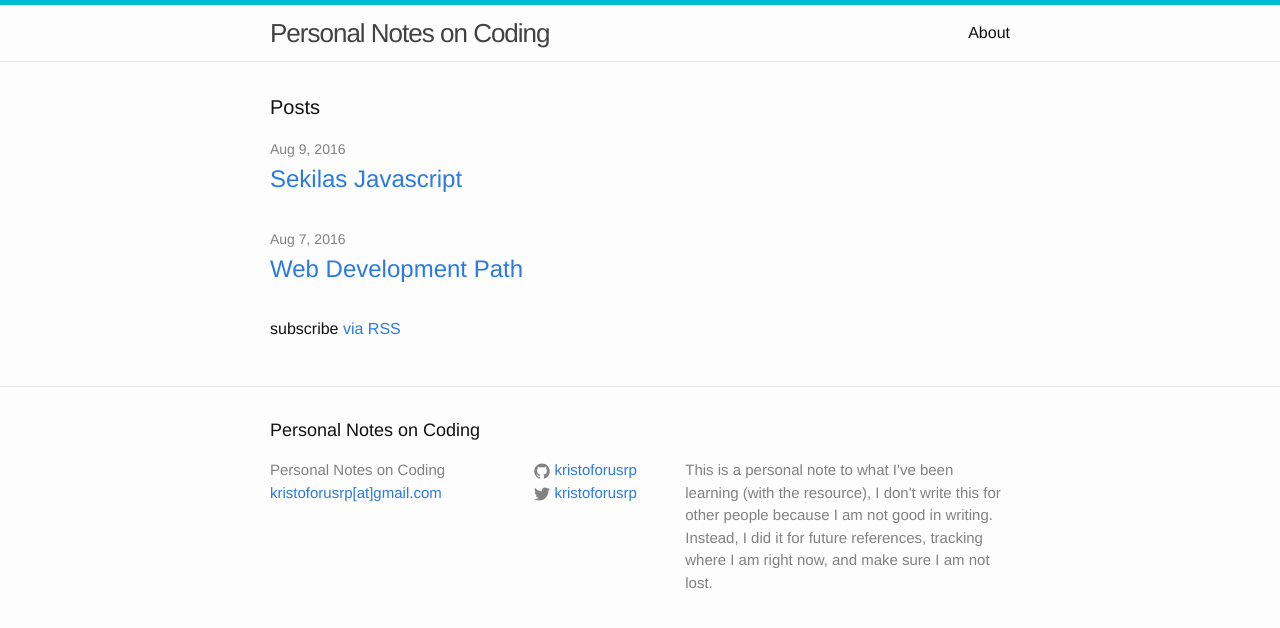
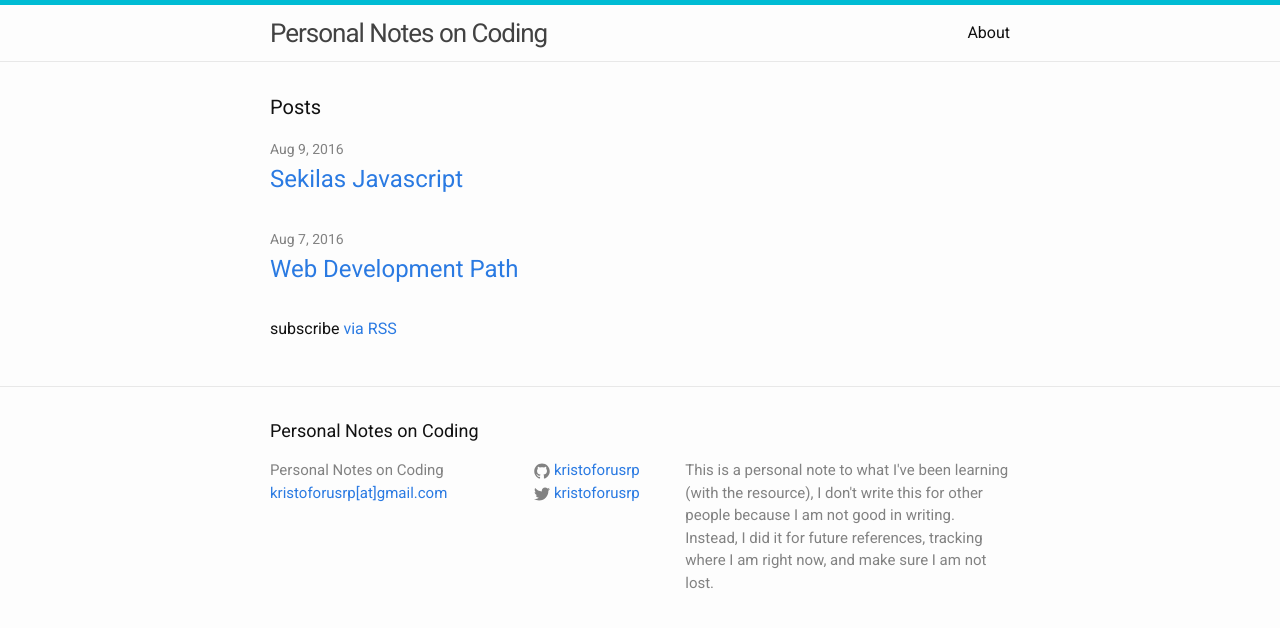
Before and after one commit to kru/kru.github.io, a Jekyll site: the page built from index.html, in a window 1280 px wide. Shown: the top 628 px of the page. Built offline with Jekyll 4.4.1, drawn with Linux system fonts in a browser that asks for light colours.

Commit message:
Edit font & style

```diff
--- a/_includes/head.html
+++ b/_includes/head.html
@@ -9,4 +9,5 @@
   <link rel="stylesheet" href="{{ "/css/main.css" | prepend: site.baseurl }}">
   <link rel="canonical" href="{{ page.url | replace:'index.html','' | prepend: site.baseurl | prepend: site.url }}">
   <link rel="alternate" type="application/rss+xml" title="{{ site.title }}" href="{{ "/feed.xml" | prepend: site.baseurl | prepend: site.url }}">
+   <link href="https://fonts.googleapis.com/css?family=Roboto" rel="stylesheet">
 </head>
--- a/css/main.scss
+++ b/css/main.scss
@@ -6,7 +6,7 @@
 
 
 // Our variables
-$base-font-family: "Helvetica Neue", Helvetica, Arial, sans-serif;
+$base-font-family: "Roboto", "Noto",Helvetica, Arial, sans-serif;
 $base-font-size:   16px;
 $base-font-weight: 400;
 $small-font-size:  $base-font-size * 0.875;
```
